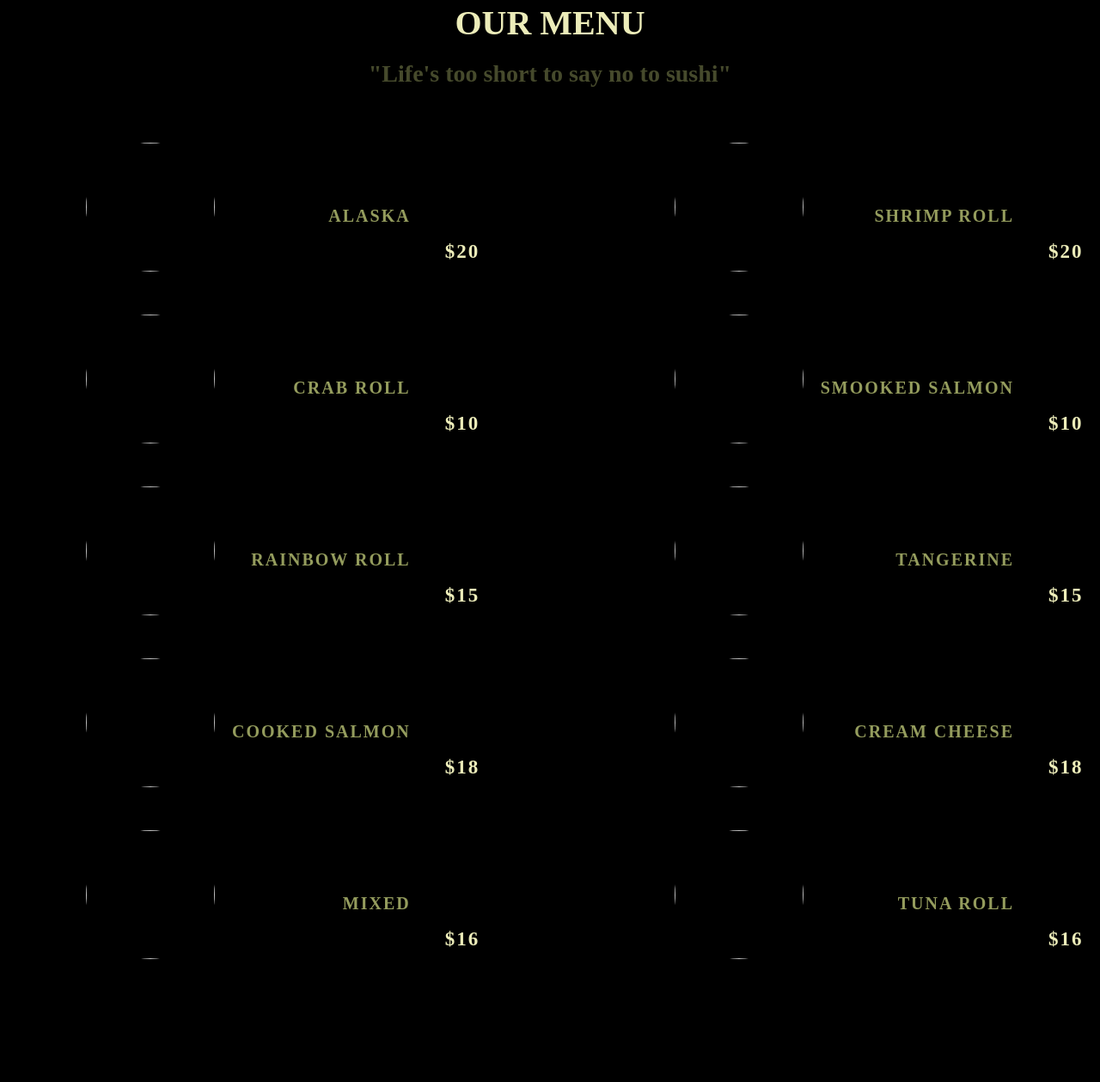
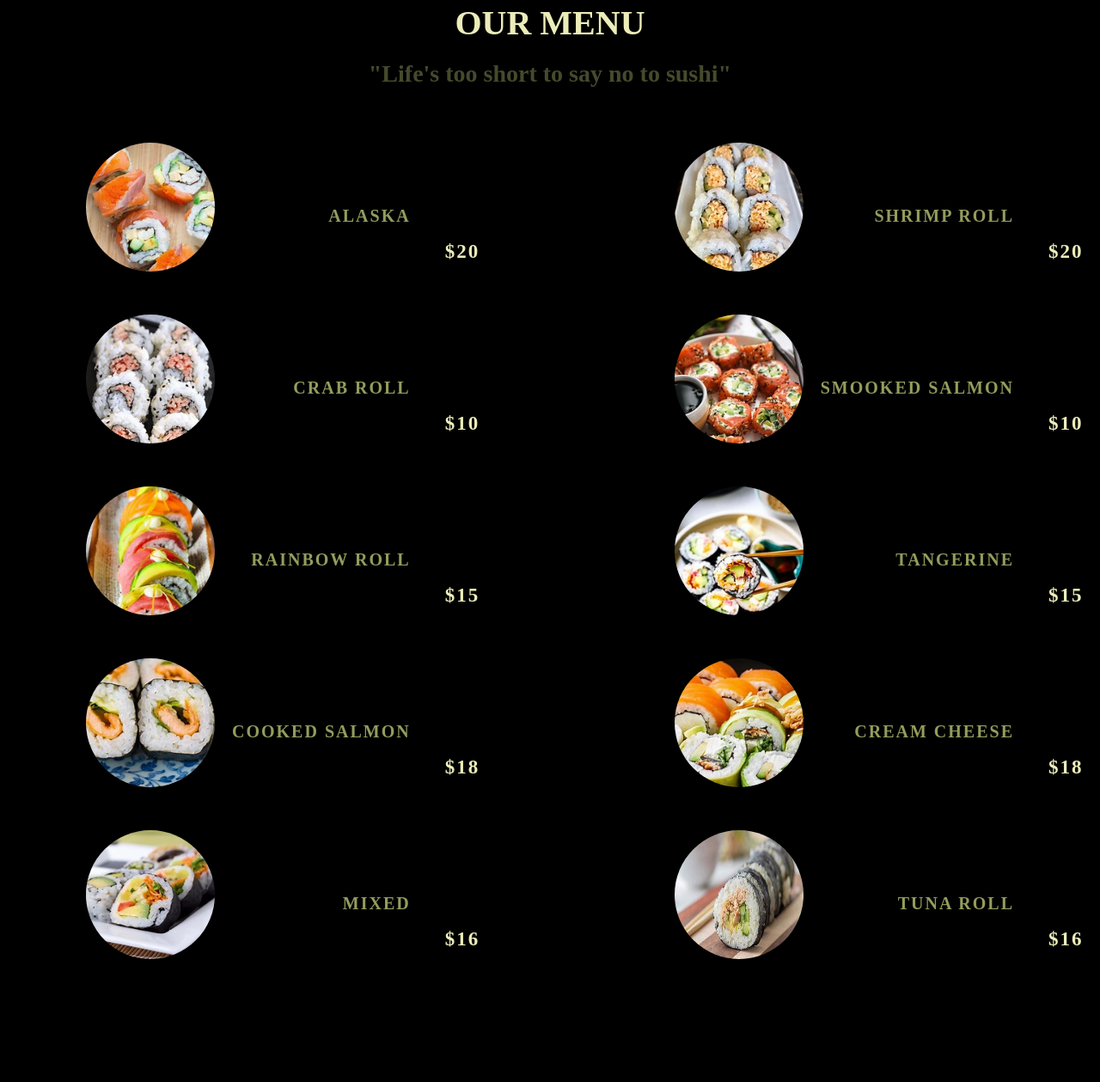
Before and after one commit to ghinazaraket5/sushi-sprout, a plain HTML site: page index.html in a window 1280 px wide. Shown: the part 2507-3766 px from the top of the page at 86% size. Drawn offline with Linux system fonts and the light colour scheme; the site is published under a folder, as on GitHub Pages, so addresses that start at the root find nothing; a web font is replaced by a local one.

Commit message:
Update index.html

```diff
--- a/index.html
+++ b/index.html
@@ -127,31 +127,31 @@
                     <div class="item2">
                         <div class="left">
                             <div class="meal">
-                                <img src="/img/chinese food/alaska.jpg">
+                                <img src="img/chinese food/alaska.jpg">
                                 <div>
                                     <h3>ALASKA<span class="primary-text">$20</span></h3>
                                 </div>
                             </div>
                             <div class="meal">
-                                <img src="/img/chinese food/crab roll.jpg">
+                                <img src="img/chinese food/crab roll.jpg">
                                 <div>
                                 <h3>CRAB ROLL<span class="primary-text">$10</span></h3>
                                 </div>
                             </div>
                             <div class="meal">
-                                <img src="/img/chinese food/rainbow roll.jpg">
+                                <img src="img/chinese food/rainbow roll.jpg">
                                 <div>
                                 <h3>RAINBOW ROLL<span class="primary-text">$15</span></h3>
                                 </div>
                             </div>
                             <div class="meal">
-                                <img src="/img/chinese food/cooked salmon.jpg">
+                                <img src="img/chinese food/cooked salmon.jpg">
                                 <div>
                                 <h3>COOKED SALMON<span class="primary-text">$18</span></h3>
                                 </div>
                             </div>
                             <div class="meal">
-                                <img src="/img/chinese food/mixed.jpg">
+                                <img src="img/chinese food/mixed.jpg">
                                 <div>
                                 <h3>MIXED<span class="primary-text">$16</span></h3>
                                 </div>
@@ -159,31 +159,31 @@
                         </div>
                         <div class="right">
                             <div class="meal">
-                                <img src="/img/chinese food/shrimp roll.jpg">
+                                <img src="img/chinese food/shrimp roll.jpg">
                                 <div>
                                     <h3>SHRIMP ROLL <span class="primary-text">$20</span></h3>
                                 </div>
                             </div>
                             <div class="meal">
-                                <img src="/img/chinese food/smoked salmon.jpg">
+                                <img src="img/chinese food/smoked salmon.jpg">
                                 <div>
                                 <h3>SMOOKED SALMON<span class="primary-text">$10</span></h3>
                                 </div>
                             </div>
                             <div class="meal">
-                                <img src="/img/chinese food/tangerine.jpg">
+                                <img src="img/chinese food/tangerine.jpg">
                                 <div>
                                 <h3>TANGERINE<span class="primary-text">$15</span></h3>
                                 </div>
                             </div>
                             <div class="meal">
-                                <img src="/img/chinese food/cream cheese.jpg">
+                                <img src="img/chinese food/cream cheese.jpg">
                                 <div>
                                 <h3>CREAM CHEESE<span class="primary-text">$18</span></h3>
                                 </div>
                             </div>
                             <div class="meal">
-                                <img src="/img/chinese food/tuna roll.jpg">
+                                <img src="img/chinese food/tuna roll.jpg">
                                 <div>
                                 <h3>TUNA ROLL<span class="primary-text">$16</span></h3>
                                 </div>
```
